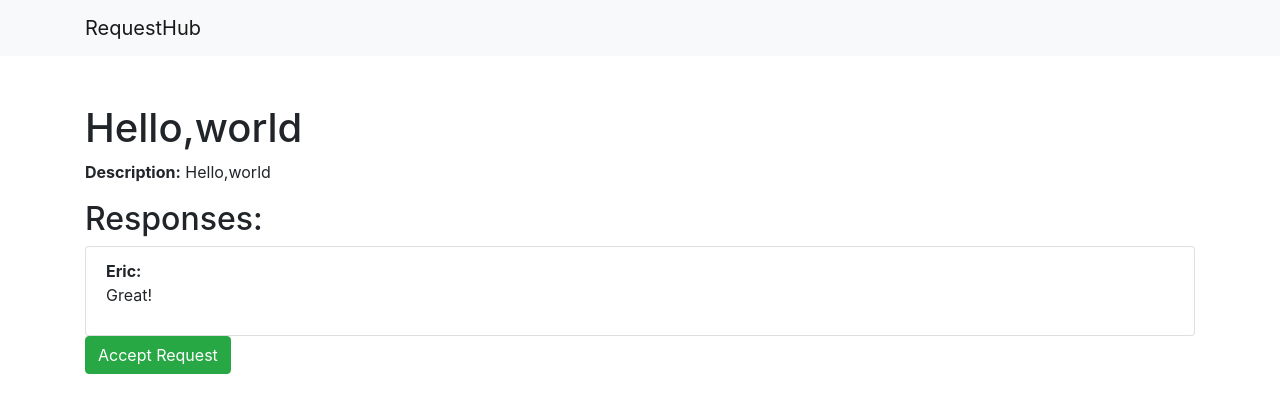
After one commit to dynamicCat/CITS5505_Group_Project, a Flask app: page /request_details/1 in a window 1280 px wide. The commit adds this page. Shown: the top 413 px of the page. Run offline with Flask 3, Linux system fonts and the light colour scheme; some libraries are stand-ins or nearby versions.

Commit message:
add some new request features
add several new pages and basic feature for interact with other user

```diff
--- a/app.py
+++ b/app.py
@@ -17,12 +17,17 @@ class User(db.Model):
     username = db.Column(db.String(80), unique=True, nullable=False)
     password = db.Column(db.String(80), nullable=False)
     # Relationships
-    requests = db.relationship('Request', backref='user', lazy=True)
-    responses = db.relationship('Response', backref='user', lazy=True)
+    # Specifying which foreign key to use for 'requests'
+    requests = db.relationship('Request', foreign_keys='Request.user_id', backref='user', lazy=True)
+    # Specifying which foreign key to use for responses
+    responses = db.relationship('Response', foreign_keys='Response.user_id', backref='user', lazy=True)
+    accepted_requests = db.relationship('Request', foreign_keys='Request.accepted_by', backref='acceptor', lazy='dynamic')
+
 
 class Request(db.Model):
     id = db.Column(db.Integer, primary_key=True)
     user_id = db.Column(db.Integer, db.ForeignKey('user.id'), nullable=False)
+    accepted_by = db.Column(db.Integer, db.ForeignKey('user.id'), nullable=True)
     title = db.Column(db.String(120), nullable=False)
     description = db.Column(db.String(300), nullable=False)
     status = db.Column(db.String(10), default='open')
@@ -127,6 +132,81 @@ def search_requests():
     return render_template('search_requests.html', search_results=search_results)
 
 
+
+@app.route('/request_details/<int:request_id>', methods=['GET'])
+def request_details(request_id):
+    request = Request.query.get(request_id)
+    if request:
+       # Get all answers related to the request and add user information
+        responses = Response.query.filter_by(request_id=request_id).join(User, Response.user_id == User.id).all()
+        return render_template('request_details.html', request=request, responses=responses)
+    else:
+        flash('Request not found.')
+        return redirect(url_for('search_requests'))
+
+
+@app.route('/accept_request/<int:request_id>', methods=['GET'])
+def accept_request(request_id):
+    user_id = session.get('user_id')
+    if user_id:
+        request_to_accept = Request.query.get(request_id)
+        if request_to_accept and request_to_accept.accepted_by is None:
+            request_to_accept.accepted_by = user_id
+            db.session.commit()
+            flash('Request accepted successfully.')
+        else:
+            flash('Request not found or already accepted.')
+    else:
+        flash('You need to login first.')
+    return redirect(url_for('request_details', request_id=request_id))
+
+
+
+@app.route('/my_accepted_requests')
+def my_accepted_requests():
+    user_id = session.get('user_id')
+    if user_id:
+        accepted_requests = Request.query.filter_by(accepted_by=user_id).all()
+        return render_template('my_accepted_requests.html', accepted_requests=accepted_requests)
+    else:
+        flash('Please log in to view accepted requests.')
+        return redirect(url_for('login'))
+
+
+
+
+
+@app.route('/answer_request/<int:request_id>', methods=['GET'])
+def answer_request(request_id):
+    request = Request.query.get(request_id)
+    if not request:
+        flash('Request not found.')
+        return redirect(url_for('dashboard'))
+
+    # Make sure the user has accepted the request
+    if request.user_id != session.get('user_id'):
+        flash('You have not accepted this request.')
+        return redirect(url_for('dashboard'))
+
+    return render_template('answer_request.html', request=request)
+
+@app.route('/submit_answer/<int:request_id>', methods=['POST'])
+def submit_answer(request_id):
+    response_text = request.form.get('response')
+    if response_text:
+        #Create an answer instance and save it to the database
+        new_response = Response(request_id=request_id, user_id=session.get('user_id'), response_text=response_text)
+        db.session.add(new_response)
+        db.session.commit()
+        flash('Your answer was submitted successfully.')
+    else:
+        flash('Your answer cannot be empty.')
+
+    return redirect(url_for('answer_request', request_id=request_id))
+
+
+
+
 @app.route('/logout')
 def logout():
     # Clear user information in the session
--- /dev/null
+++ b/templates/request_details.html
@@ -0,0 +1,40 @@
+<!DOCTYPE html>
+<html lang="en">
+<head>
+    <meta charset="UTF-8">
+    <meta name="viewport" content="width=device-width, initial-scale=1.0">
+    <title>Request Details</title>
+    <link rel="stylesheet" href="https://stackpath.bootstrapcdn.com/bootstrap/4.3.1/css/bootstrap.min.css">
+</head>
+<body>
+    <nav class="navbar navbar-expand-lg navbar-light bg-light">
+        <div class="container">
+            <a class="navbar-brand" href="{{ url_for('dashboard') }}">RequestHub</a>
+            <!-- Navbar content omitted for brevity -->
+        </div>
+    </nav>
+    <div class="container mt-5">
+        <h1>{{ request.title }}</h1>
+        <p><strong>Description:</strong> {{ request.description }}</p>
+
+        <!-- Display responses -->
+        <h2>Responses:</h2>
+        {% if responses %}
+            <ul class="list-group">
+                {% for response in responses %}
+                    <li class="list-group-item">
+                        <strong>{{ response.user.username }}:</strong>
+                        <p>{{ response.response_text }}</p>
+                    </li>
+                {% endfor %}
+            </ul>
+        {% else %}
+            <p>No responses yet.</p>
+        {% endif %}
+
+        <a href="{{ url_for('accept_request', request_id=request.id) }}" class="btn btn-success">Accept Request</a>
+    </div>
+</body>
+</html>
+
+</html>
--- a/templates/search_requests.html
+++ b/templates/search_requests.html
@@ -18,10 +18,8 @@
         <!-- Display search results -->
         <div class="list-group">
             {% for request in search_results %}
-            <a href="#" class="list-group-item list-group-item-action flex-column align-items-start">
-                <div class="d-flex w-100 justify-content-between">
-                    <h5 class="mb-1">{{ request.title }}</h5>
-                </div>
+            <a href="{{ url_for('request_details', request_id=request.id) }}" class="list-group-item list-group-item-action flex-column align-items-start">
+                <h5 class="mb-1">{{ request.title }}</h5>
                 <p class="mb-1">{{ request.description }}</p>
             </a>
             {% endfor %}
```
Also changed, not shown: templates/answer_request.html (added, +27 -0 lines), templates/dashboard.html (+9 -5 lines), templates/my_accepted_requests.html (added, +24 -0 lines), instance/database.db.
